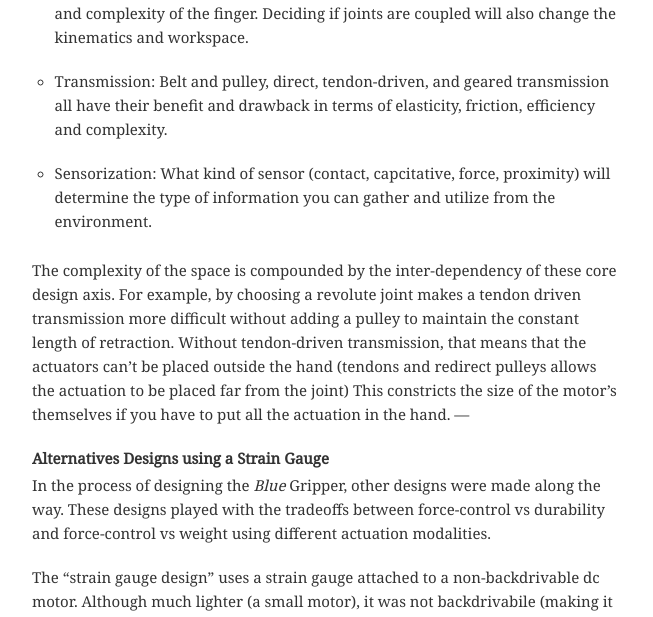
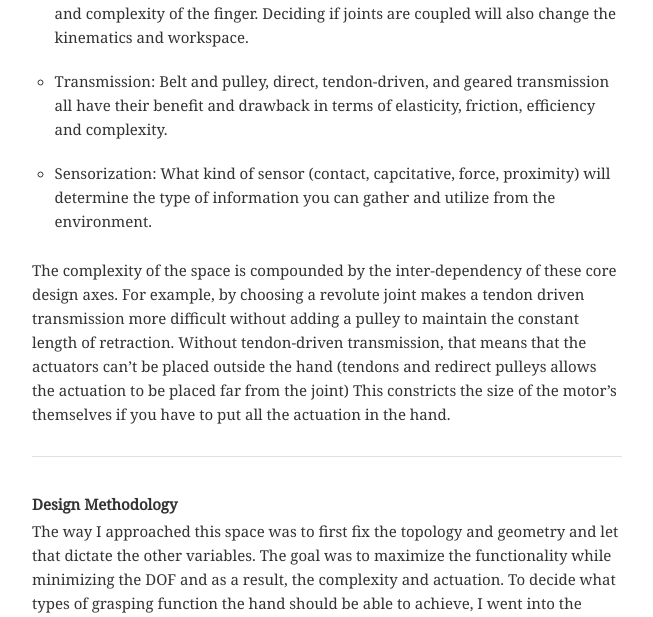
Before and after one commit to menglongguo/website, a Jekyll site: the page built from _projects/TRIHand.md, in a window 1280 px wide and 1400 px high, scrolled down 2063 px. Shown: the top 617 px of the window, without its empty margins (313-966 px from the left). Built offline with Jekyll 4.4.1, drawn with Linux system fonts in a browser that asks for light colours; a script that is not in the unit is left out; comment, search, counter and statistics services are not loaded; some of the changed text lies outside the part shown.

Commit message:
Update TRIHand.md

```diff
--- a/_projects/TRIHand.md
+++ b/_projects/TRIHand.md
@@ -68,13 +68,19 @@ Belt and pulley, direct, tendon-driven, and geared transmission all have their b
 What kind of sensor (contact, capcitative, force, proximity) will determine the type of information you can gather and utilize from the environment.
 
 
-The complexity of the space is compounded by the inter-dependency of these core design axis.
+The complexity of the space is compounded by the inter-dependency of these core design axes.
 For example, by choosing a revolute joint makes a tendon driven transmission more difficult without adding a pulley to maintain the constant length of retraction.
 Without tendon-driven transmission, that means that the actuators can't be placed outside the hand (tendons and redirect pulleys allows the actuation to be placed far from the joint)
 This constricts the size of the motor's themselves if you have to put all the actuation in the hand.
+
 ---
-### Alternatives Designs using a Strain Gauge
+### Design Methodology
 
+The way I approached this space was to first fix the topology and geometry and let that dictate the other variables.
+The goal was to maximize the functionality while minimizing the DOF and as a result, the complexity and actuation.
+To decide what types of grasping function the hand should be able to achieve, I went into the human grasp taxonomy literature to use human hand's as a baseline.
+
+<Click for details>
 
 In the process of designing the *Blue* Gripper, other designs were made along the way.
 These designs played with the tradeoffs between force-control vs durability and force-control vs weight using different actuation modalities.
```
Also changed, not shown: other parts of _projects/TRIHand.md (+1 -1 lines).
